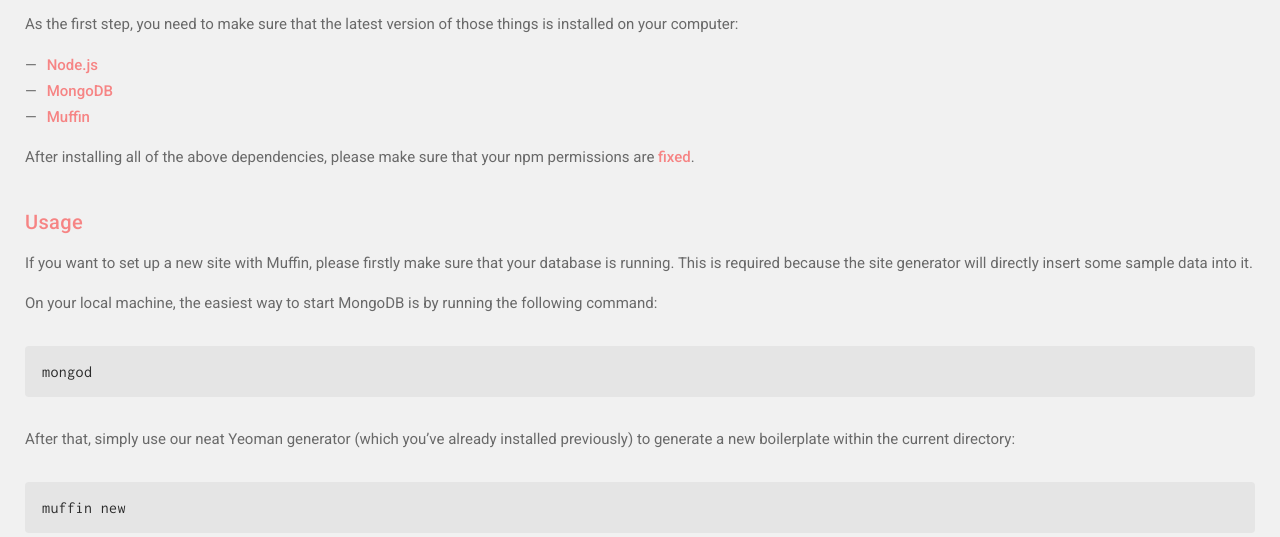
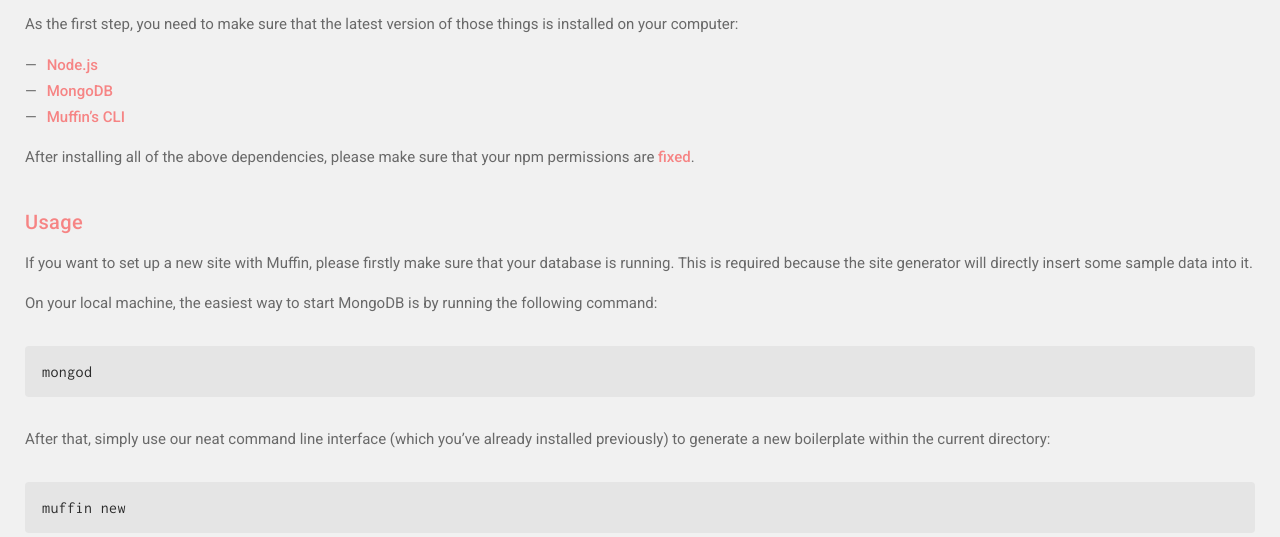
Before and after one commit to leo/muffin.github.io, a Jekyll site: the page built from guide/get-started.md, in a window 1280 px wide and 1242 px high. Shown: the part 293-830 px from the top of the window. Built offline with Jekyll 4.4.1, drawn with Linux system fonts in a browser that asks for light colours.

Commit message:
Use CLI instead of generator

````diff
--- a/guide/get-started.md
+++ b/guide/get-started.md
@@ -11,7 +11,7 @@
 
 - [Node.js](https://nodejs.org)
 - [MongoDB](https://www.mongodb.org)
-- [Muffin](https://www.npmjs.com/package/muffin)
+- [Muffin's CLI](https://www.npmjs.com/package/muffin-cli)
 
 After installing all of the above dependencies, please make sure that your npm permissions are [fixed](https://docs.npmjs.com/getting-started/fixing-npm-permissions).
 
@@ -25,7 +25,7 @@
 mongod
 ```
 
-After that, simply use our neat Yeoman generator (which you've already installed previously) to generate a new boilerplate within the current directory:
+After that, simply use our neat command line interface (which you've already installed previously) to generate a new boilerplate within the current directory:
 
 ```
 muffin new
````
